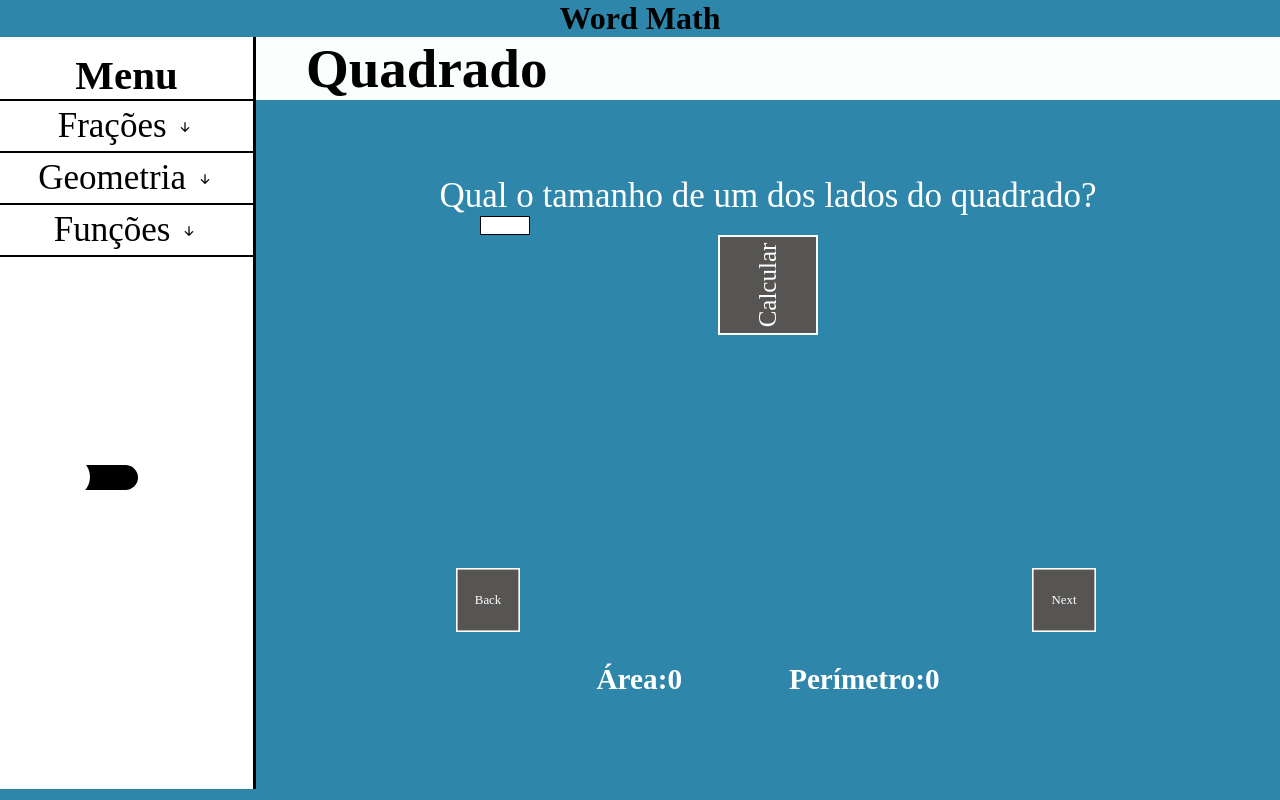
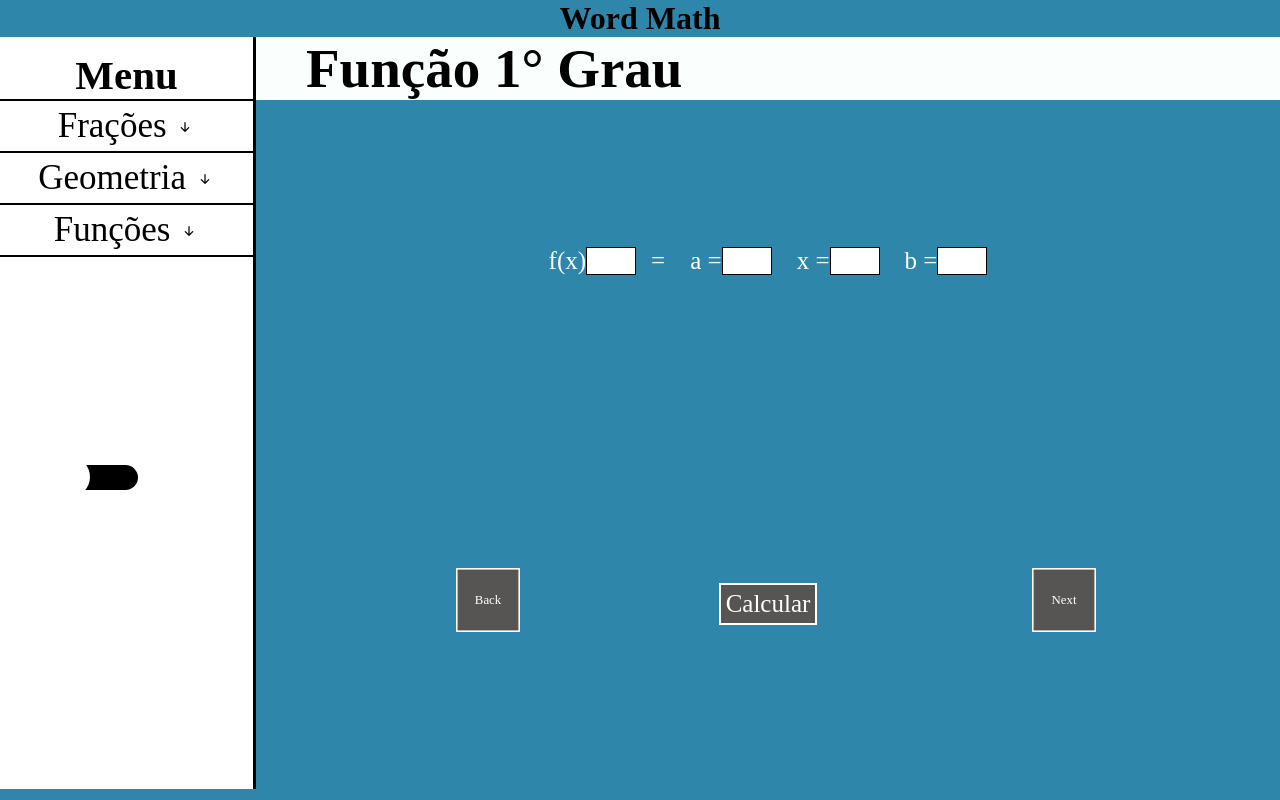
Before and after one commit to Davi-Serrano/Word-Math, a React (Create React App) app: page / in a window 1280 px wide. Built offline with nearby package versions, Linux system fonts and the light colour scheme.

Commit message:
Componente Func First criado e estilizado

```diff
--- /dev/null
+++ b/src/components/Section/Func/index.js
@@ -0,0 +1,28 @@
+import { FuncStyle, Title, Resp, CalcBtn } from "./styled"
+
+export const  FuncFirst = () =>{
+
+    return(
+
+        <div>
+                <Title>Função 1° Grau</Title>
+
+                <FuncStyle>
+
+                    <div className="question">
+                         f(x)  <Resp></Resp> =
+
+                        <label> a =</label>
+                        <input type="number" min="1" id="valueA" />
+                        <label> x =</label>
+                        <input type="number" min="1" id="valueX" />
+                        <label> b =</label>
+                        <input type="number" min="1" id="valueB" />
+
+                    </div>
+                        <CalcBtn>Calcular</CalcBtn>
+
+                </FuncStyle>
+        </div>
+
+    )}
--- /dev/null
+++ b/src/components/Section/Func/styled.js
@@ -0,0 +1,153 @@
+import styled from "styled-components";
+
+export const Title = styled.h2`
+        font-size: 55px;
+
+        padding-left: 50px;
+
+        background-color: #FAFFFD;
+
+`
+export const FuncStyle = styled.div`
+    display: flex;
+    flex-direction: column;
+    justify-content: space-around;
+    align-items: center;
+
+
+    color:white;
+
+    height:84vh;
+    width: 80vw;
+
+
+
+    .question{
+        display: flex;
+        justify-content: center;
+        font-size: 25px;
+
+        input[type=number]::-webkit-inner-spin-button {
+            -webkit-appearance: none;
+
+}
+        input[type=number] {
+            -moz-appearance: textfield;
+            appearance: textfield;
+
+        }
+
+        input{
+            width: 50px;
+
+            font-size: 15px;
+
+            border: none;
+            border: 1px solid black;
+            text-align: center;
+        }
+    }
+
+        label{
+            margin-left: 1em;
+        }
+
+
+    @media(max-width: 800px) {
+
+            width: 98vw;
+
+
+         }
+
+
+    `
+
+export const Resp = styled.div`
+
+            width: 50px;
+
+            margin-right: 1em;
+
+            border: 1px solid black;
+            background-color: white;
+
+            font-size: 15px;
+            text-align: center;
+
+
+`
+export const CalcBtn = styled.div`
+
+            font-size: 25px;
+            padding: 5px;
+            margin-top: 15px;
+            border: 2px solid white;
+            background-color: #565554;
+
+            transition: 0.5s ;
+             &:hover{
+                 transform: translateY(-5px);
+                 cursor: pointer;
+             }
+`
+
+export const IndxBtnNext = styled.div`
+
+        height: 80px;
+        width: 80px;
+
+        display: flex;
+        justify-content: center;
+        align-items: center;
+
+        border: 2px solid white;
+        background-color: #565554;
+        color: white;
+
+
+        position: absolute;
+        top: 70%;
+        left: 80%;
+
+        transform: scale(0.8);
+        transition: 0.5s ease;
+
+        &:hover{
+                transform: scale(1);
+                cursor: pointer;
+        }
+
+`
+
+export const IndxBtnBack = styled.div`
+
+        height: 80px;
+        width: 80px;
+
+        display: flex;
+        justify-content: center;
+        align-items: center;
+
+        border: 2px solid white;
+        background-color: #565554;
+        color: white;
+
+        position: absolute;
+        top: 70%;
+        left: 35%;
+
+        transform: scale(0.8);
+        transition: 0.5s ease;
+
+        &:hover{
+                transform: scale(1);
+                cursor: pointer;
+        }
+
+        @media(max-width: 800px) {
+            left: 15%;
+         }
+
+
+`
--- a/src/components/Section/Geometric/geometric.js
+++ b/src/components/Section/Geometric/geometric.js
@@ -11,6 +11,8 @@ import { Addition } from "../Fraction/Addition"
 import { Subtratcion } from "../Fraction/Subtratcion"
 import { Multiplication } from "../Fraction/Multiplication"
 import { Division } from "../Fraction/Division"
+
+import { FuncFirst } from "../Func"
 
 export const Geometric = () =>{
 
@@ -44,7 +46,7 @@ export const Geometric = () =>{
 
            <div>
 
-                <Square />
+                <FuncFirst />
 
 
 
```
